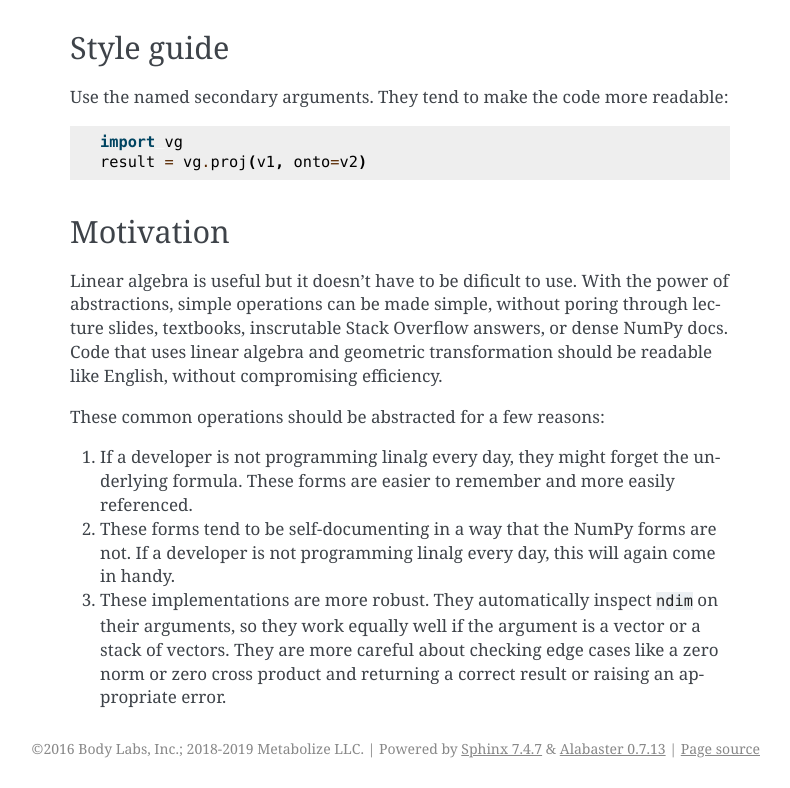
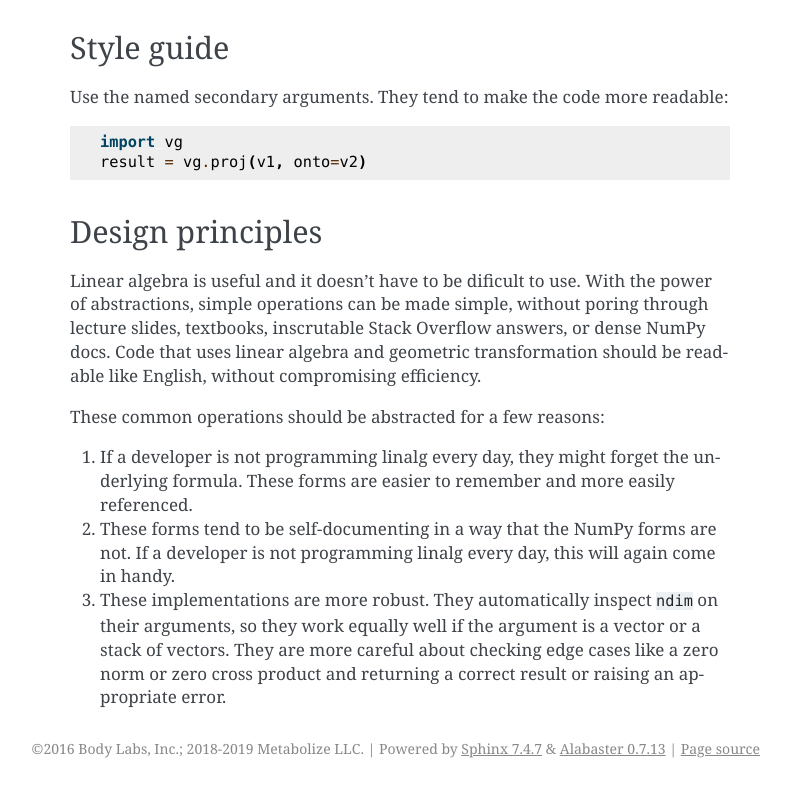
Before and after one commit to lace/vg, a Sphinx documentation site: the page built from doc/index.md, in a window 1280 px wide and 900 px high, scrolled down 1302 px, cut to the strip 112-900 px from the top of the window. Shown: the whole strip, without its empty margins (350-1140 px from the left). Built offline with Sphinx 7.4.7, drawn with Linux system fonts in a browser that asks for light colours; some of the changed text lies outside the part shown.

Commit message:
Update docs

```diff
--- a/doc/index.md
+++ b/doc/index.md
@@ -59,10 +59,10 @@ Use the named secondary arguments. They tend to make the code more readable:
     result = vg.proj(v1, onto=v2)
 
 
-Motivation
-----------
+Design principles
+-----------------
 
-Linear algebra is useful but it doesn't have to be dificult to use. With the
+Linear algebra is useful and it doesn't have to be dificult to use. With the
 power of abstractions, simple operations can be made simple, without poring
 through lecture slides, textbooks, inscrutable Stack Overflow answers, or
 dense NumPy docs. Code that uses linear algebra and geometric transformation
```
Also changed, not shown: README.md (+16 -10 lines).
